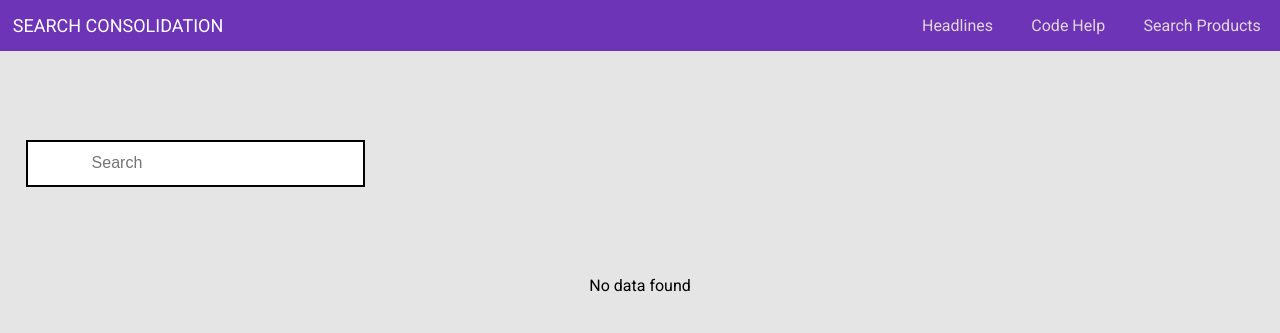
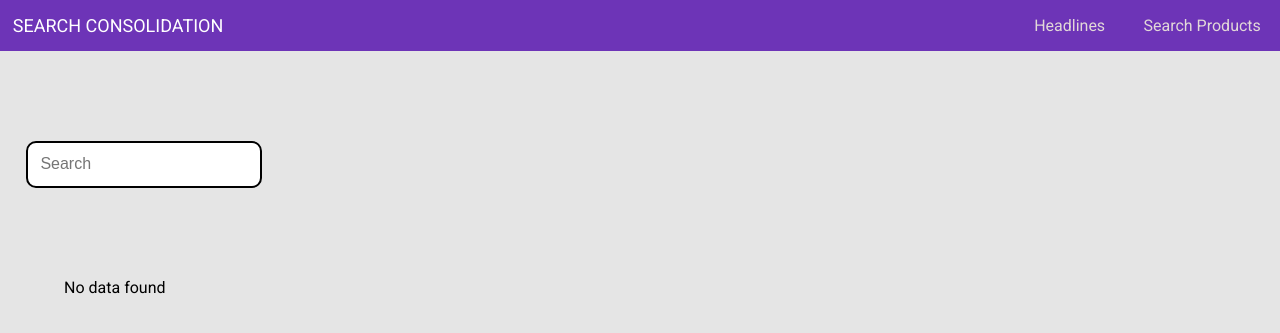
Before and after one commit to search-consolidation/SearchConsolidation, a Django app: page /product in a window 1280 px wide. Shown: the top 333 px of the page. Run offline with Django 3.2, Linux system fonts and the light colour scheme.

Commit message:
Shriram | make ui changes

```diff
--- a/static/css/base.css
+++ b/static/css/base.css
@@ -4,11 +4,13 @@ body{
 	background-color: #E5E5E5;
 }
 
-input {
+.form-field {
 	border: 2px solid black;
 	font-size: 16px;
-	margin: 2% auto;
-	padding: 1vw 5vw;
+	margin: 2vw auto;
+	padding: 1vw;
+	border-radius: 10px;
+	outline: none;
 }
 
 .nav{
--- a/templates/base.html
+++ b/templates/base.html
@@ -14,9 +14,9 @@
 			Search Consolidation
 		</div>
 		<ul class="nav-items-container">
-			<li class="nav-item"><a href="/news">Headlines</a></li>
-			<li class="nav-item"><a href="/code">Code Help</a></li>
+			<li class="nav-item" active><a href="/news">Headlines</a></li>
 			<li class="nav-item"><a href="/product">Search Products</a></li>
+			{% comment %} <li class="nav-item"><a href="/code">Code Help</a></li> {% endcomment %}
 		</ul>
 	</nav>
 	{% block content %}
--- a/templates/products.html
+++ b/templates/products.html
@@ -8,7 +8,7 @@
 </form>
 
 {% if not data|length %}
-	<p><center>No data found</center></p>
+	<p style="margin-left:5%">No data found</p>
 {% else %}
 	<div class="news-list-container">
 
```
